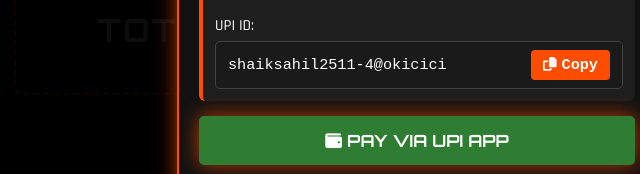
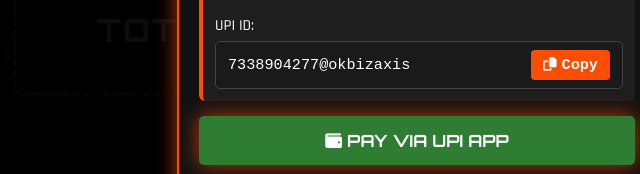
Before and after one commit to warzonegamingcafepammal-sketch/warzonegamingcafe, a plain HTML site: page index.html in a window 1280 px wide. Both pictures are taken after typing "Sample", "5551234" into the empty fields and a click on the button "PROCEED TO PAYMENT". Shown: the part 1432-1606 px from the top of the page, 223-863 px from the left. Drawn offline with Linux system fonts and the light colour scheme; no server answers.

Commit message:
Update index.html

```diff
--- a/index.html
+++ b/index.html
@@ -1119,7 +1119,7 @@
                 Total Amount: <strong style="color: var(--neon-orange);">₹<span id="modalAmount">100</span></strong><br><br>
                 UPI ID:
                 <div class="upi-box">
-                    <span id="upiIdText">shaiksahil2511-4@okicici</span>
+                    <span id="upiIdText">7338904277@okbizaxis</span>
                     <button class="copy-upi-btn" onclick="copyUpiId()">
                         <i class="fa-solid fa-copy"></i> <span id="copyBtnText">Copy</span>
                     </button>
@@ -1701,7 +1701,7 @@
         }
 
         function generatePaymentLink(amount) {
-            const upiId = "shaiksahil2511-4@okicici";
+            const upiId = "7338904277@okbizaxis";
             const recipientName = "Warzone Gaming Cafe";
             const upiUrl = `upi://pay?pa=${encodeURIComponent(upiId)}&pn=${encodeURIComponent(recipientName)}&am=${amount}&cu=INR&tn=Warzone%20Gaming%20Booking`;
             document.getElementById('genericUpiPayBtn').href = upiUrl;
```
